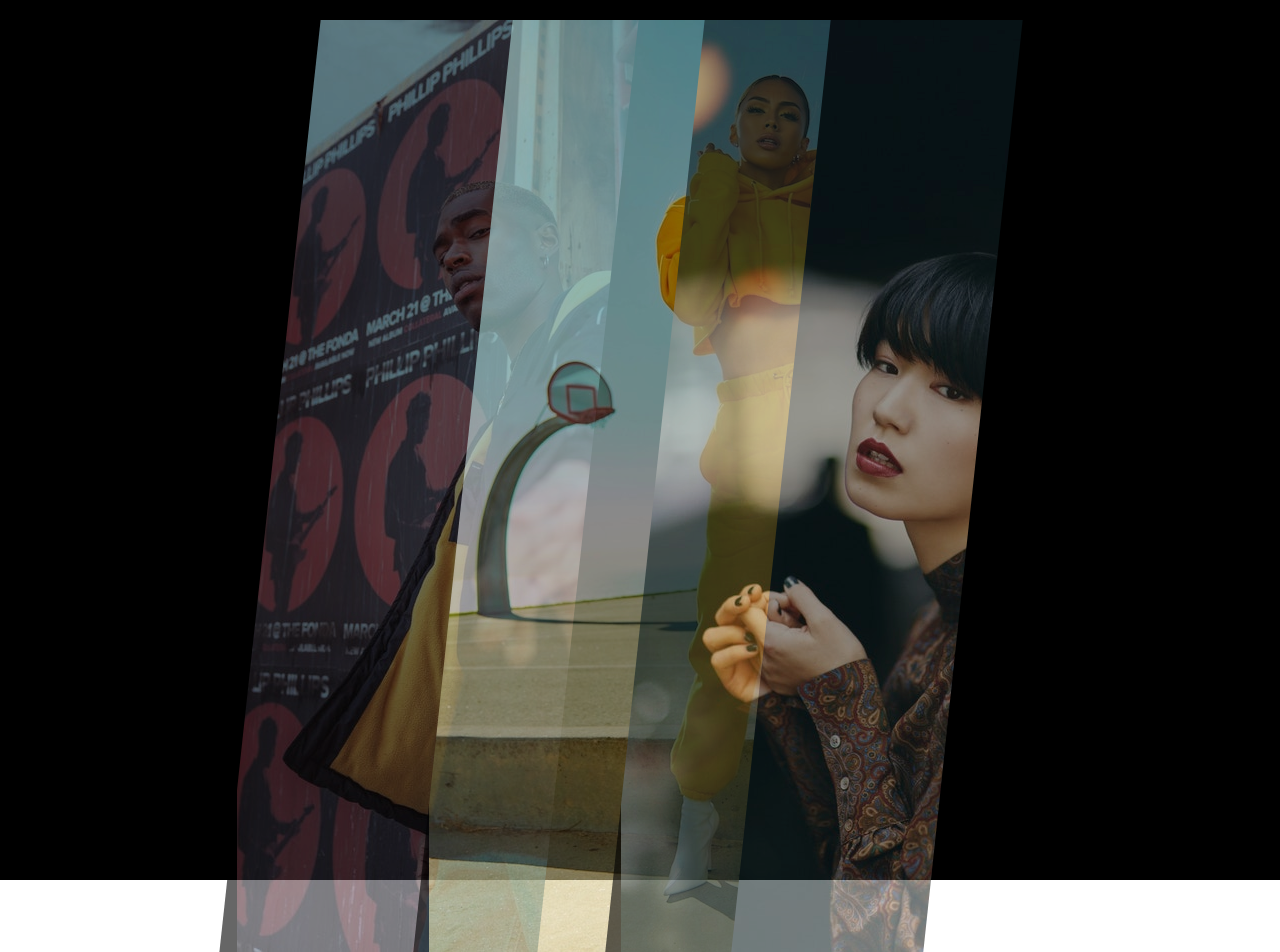
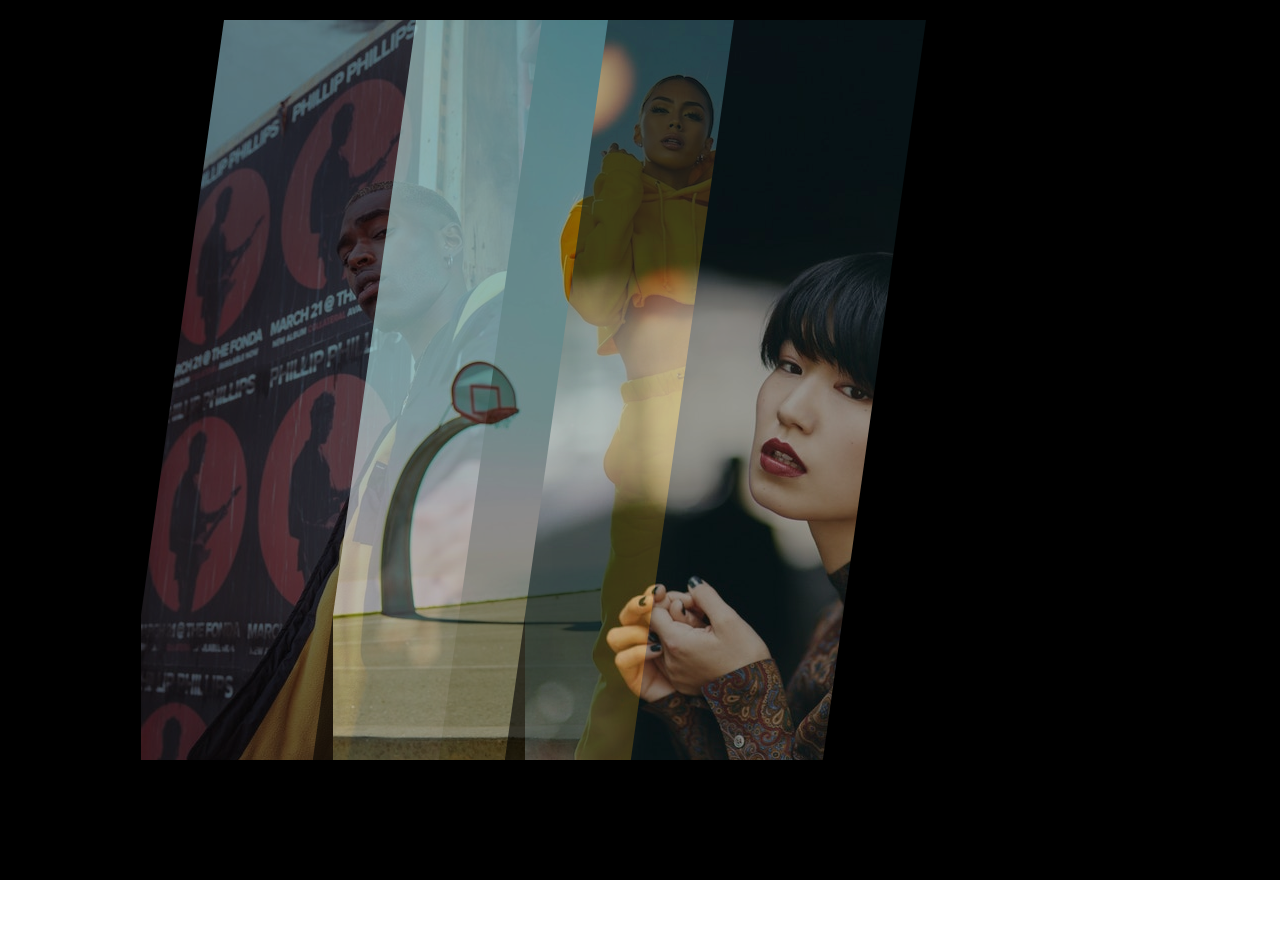
Before and after one commit to emorain3/Mock-Shopping-Website, a React (Create React App) app in the folder client/: page / in a window 1280 px wide. Shown: the top 952 px of the page. Built offline with nearby package versions, Linux system fonts and the light colour scheme.

Commit message:
Location Page v1 DONE

```diff
--- a/client/public/index.html
+++ b/client/public/index.html
@@ -22,7 +22,8 @@
       work correctly both with client-side routing and a non-root public URL.
       Learn how to configure a non-root public URL by running `npm run build`.
     -->
-    <title>React App</title>
+    <title>Louis's Secret</title>
+    <link href="https://fonts.googleapis.com/css?family=Titillium+Web" rel="stylesheet">
   </head>
   <body>
     <noscript>You need to enable JavaScript to run this app.</noscript>
--- a/client/src/App.js
+++ b/client/src/App.js
@@ -1,7 +1,7 @@
 import React, { Component } from 'react';
-import { BrowserRouter as Router, Switch, Route } from 'react-router-dom'
+import { BrowserRouter as Router, Route } from 'react-router-dom'
 import './App.css';
-import LocationsPage from './components/LocationsPage';
+import LocationsContainer from './components/LocationsContainer';
 import styled from 'styled-components';
 
 
@@ -19,7 +19,7 @@ class App extends Component {
     return (
       <LandingPage>
         <Router>
-          <Route exact path="/" component={LocationsPage} />
+          <Route exact path="/" component={LocationsContainer} />
         </Router>
       </LandingPage>
     );
--- a/client/src/components/DiagonalImage.js
+++ b/client/src/components/DiagonalImage.js
@@ -2,6 +2,8 @@ import React, { Component } from 'react';
 
 import styled, { keyframes } from 'styled-components';
 
+
+////////////// ANIMATIONS
 let locationImageTransition = (distance) => keyframes`
     0% {
         margin-left: 10vw;
@@ -11,12 +13,35 @@ let locationImageTransition = (distance) => keyframes`
         margin-left: ${distance + 'vw'};
         opacity: .8;
     }
+    `
+
+////////////// STYLING
+let LocationLinkContainer = styled.div`
+    position: relative;
+    z-index: 5;
+    bottom: 25vh;
+    left: 2vw;
 `
+
+let LocationLink = styled.h1`
+    font-size: 3rem;
+    text-direction: center;
+    font-family: 'Titillium Web', sans-serif;
+    color: khaki;
+
+    width: 20vw;
+
+    transition: all 300ms ease-in-out;
+    opacity: 0;
+    text-shadow: 1px 1px 1px black;
+`
+
 
 let ImageShape = styled.div`
     border: solid black 20px;
     position: absolute;
     width: 30vw;
+    height: 90vh;
 
     -webkit-clip-path: polygon(25% 0%, 100% 0%, 75% 100%, 0% 100%);
     clip-path: polygon(25% 0%, 100% 0%, 75% 100%, 0% 100%);
@@ -29,16 +54,33 @@ let ImageShape = styled.div`
         opacity: 1;
     }
 
+    &:hover ${LocationLink} {
+        transform: scale(1);
+        opacity: 1;
+        cursor: pointer;
+    }
+
     animation: ${({ distance }) => locationImageTransition(distance)} 1300ms ease-in-out 0s;
     margin-left: ${({ distance }) => distance + 'vw'};
+
+    z-index: 1;
 `
 
+
+
+
+////////////// COMPONENT DEFINITION
 class DiagonalImage extends Component {
     render() {
+        console.log("props for: " + this.props.locationName + " IS " + this.props.distance)
         return (
             <ImageShape distance={this.props.distance}>
                 <img src={this.props.image} alt="one of our worldwide locations" />
+                <LocationLinkContainer>
+                    <LocationLink> {this.props.locationName} Location </LocationLink>
+                </LocationLinkContainer>
             </ImageShape>
+
         );
     }
 }
--- /dev/null
+++ b/client/src/components/LocationsContainer.js
@@ -0,0 +1,50 @@
+import React, { Component } from 'react';
+import DiagonalImage from './DiagonalImage'
+import { BrowserRouter as Link } from "react-router-dom";
+
+import asian_location from '../images/asian_location.jpeg';
+import american_location from '../images/america_location.jpeg';
+import brazil_location from '../images/brazil_location.jpg';
+import styled from 'styled-components';
+
+
+let ImageContainer = styled.div`
+    // border: solid salmon 20px;
+    display: flex;
+    justify-content: center;
+    width: 97vw;
+    height: 96vh;
+    margin-left: 0vw;
+    margin-right: 0vw;
+
+`
+
+class LocationsContainer extends Component {
+    render() {
+        // const AmericanLocationComponent = () => <Link exact to="/america" > <DiagonalImage distance={-30} locationName="American" image={american_location}/> </Link>
+        return (
+            <div>
+                <ImageContainer>
+                    {/* <Link render={AmericanLocationComponent}/> */}
+                    <Link to={"/america"} >
+                        <DiagonalImage distance={-45} locationName="American" image={american_location}/>
+                    </Link>
+
+                    <Link to={"/brazil"}>
+                        <DiagonalImage distance={-15} locationName="Brazil" image={brazil_location}/>
+                    </Link>
+
+                    <Link to={"/korea"} >
+                        <DiagonalImage distance={15} locationName="Korean" image={asian_location}/>
+                    </Link>
+
+                </ImageContainer>
+            </div>
+        );
+    }
+}
+
+
+
+
+export default LocationsContainer;
--- a/client/src/components/LocationsPage.js
+++ /dev/null
@@ -1,37 +0,0 @@
-import React, { Component } from 'react';
-import DiagonalImage from './DiagonalImage'
-import asian_location from '../images/asian_location.jpeg';
-import american_location from '../images/america_location.jpeg';
-import brazil_location from '../images/brazil_location.jpg';
-import styled from 'styled-components';
-
-
-let ImageContainer = styled.div`
-    // border: solid salmon 20px;
-    display: flex;
-    justify-content: center;
-    width: 97vw;
-    height: 96vh;
-    margin-left: 0vw;
-    margin-right: 0vw;
-
-`
-
-class LocationsPage extends Component {
-    render() {
-        return (
-            <div>
-                <ImageContainer>
-                    <DiagonalImage distance={-30} image={american_location}/>
-                    <DiagonalImage image={brazil_location}/>
-                    <DiagonalImage distance={30} image={asian_location}/>
-                </ImageContainer>
-            </div>
-        );
-    }
-}
-
-
-
-
-export default LocationsPage;
```
Also changed, not shown: 1 other file (tests, documents, lock files or other folders).
